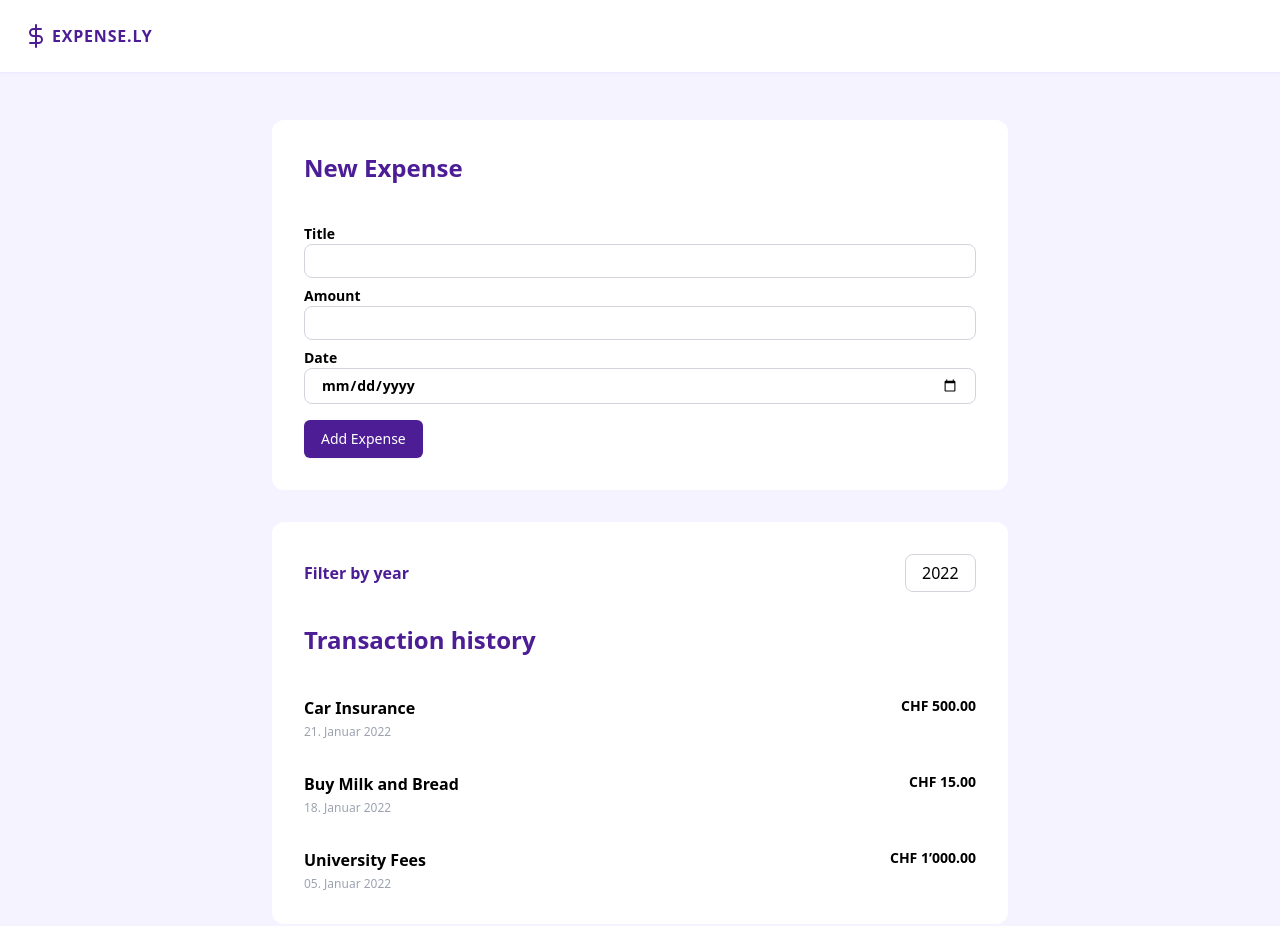
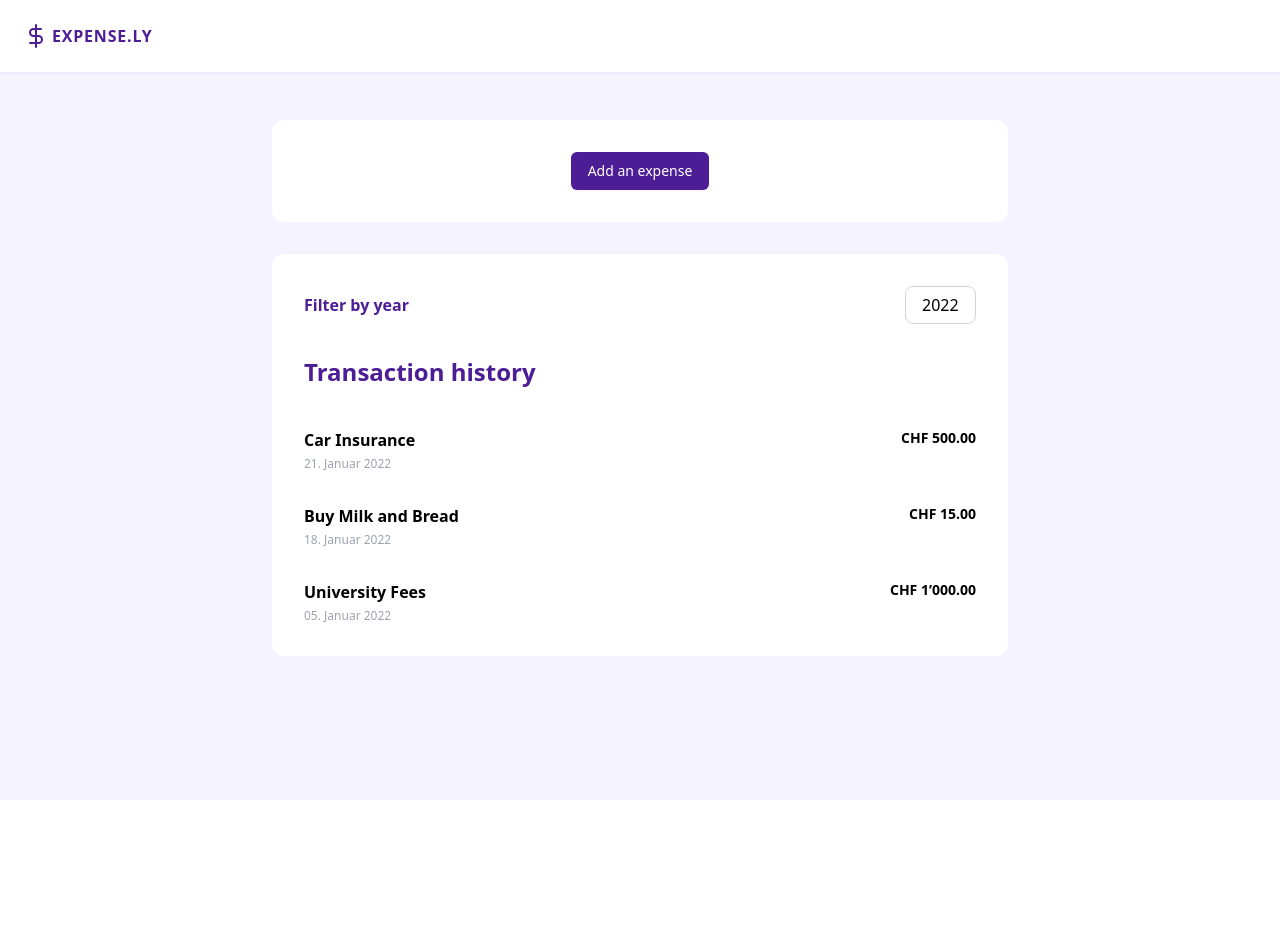
Before and after one commit to nataliajusticia/react-expense, a React (Create React App) app: page / in a window 1280 px wide. Shown: the top 926 px of the page. After the commit the page ends 800 px from the top, so only its background shows below. Built offline with nearby package versions, Linux system fonts and the light colour scheme; the HTML template or start-up script is replaced by a standard one.

Commit message:
✨ Modal functionality

```diff
--- a/src/App.js
+++ b/src/App.js
@@ -34,11 +34,22 @@ const DUMMY_EXPENSES = [
 
 const App = () => {
   const [expenses, setExpenses] = useState(DUMMY_EXPENSES);
+  const [openModal, setOpenedModal] = useState(false);
 
   const saveExpenseDataHandler = (newExpenseData) => {
     setExpenses((prevExpenses) => {
       return [newExpenseData, ...prevExpenses];
     });
+
+    setOpenedModal(false);
+  };
+
+  const modalOpenHandler = () => {
+    setOpenedModal(true);
+  };
+
+  const modalCloseHandler = () => {
+    setOpenedModal(false);
   };
 
   return (
@@ -47,7 +58,19 @@ const App = () => {
 
       <main className="flex-[1_0_auto] pb-8">
         <Layout>
-          <ExpenseForm onSaveExpenseData={saveExpenseDataHandler} />
+          {openModal === true ? (
+            <ExpenseForm
+              onSaveExpenseData={saveExpenseDataHandler}
+              onClickCloseModal={modalCloseHandler}
+            />
+          ) : (
+            <button
+              onClick={modalOpenHandler}
+              className="flex px-4 py-2 mx-auto text-sm font-medium text-white transition-colors delay-150 border border-transparent rounded-md shadow-sm bg-violet-900 hover:bg-violet-700 focus:outline-none focus:ring-2 focus:ring-offset-2 focus:ring-violet-500"
+            >
+              Add an expense
+            </button>
+          )}
         </Layout>
 
         <Layout>
--- a/src/components/Expenses/ExpenseForm.js
+++ b/src/components/Expenses/ExpenseForm.js
@@ -1,6 +1,6 @@
 import { useState } from 'react';
 
-const ExpenseForm = ({ onSaveExpenseData }) => {
+const ExpenseForm = ({ onSaveExpenseData, onClickCloseModal }) => {
   const [expenseTitle, setExpenseTitle] = useState('');
   const [expenseAmount, setExpenseAmount] = useState('');
   const [expenseDate, setExpenseDate] = useState('');
@@ -47,6 +47,7 @@ const ExpenseForm = ({ onSaveExpenseData }) => {
             value={expenseTitle}
             onChange={titleChangeHandler}
             className="block w-full border border-gray-300 rounded-lg py-1.5 px-4"
+            autoFocus
           />
         </label>
 
@@ -76,12 +77,20 @@ const ExpenseForm = ({ onSaveExpenseData }) => {
           />
         </label>
 
-        <button
-          type="submit"
-          className="block px-4 py-2 mt-4 text-sm font-medium text-white transition-colors delay-150 border border-transparent rounded-md shadow-sm bg-violet-900 hover:bg-violet-700 focus:outline-none focus:ring-2 focus:ring-offset-2 focus:ring-violet-500"
-        >
-          Add Expense
-        </button>
+        <div className="flex justify-end">
+          <button
+            onClick={onClickCloseModal}
+            className="inline-flex px-4 py-2 mt-4 mr-4 text-sm font-medium text-white transition-colors delay-150 border border-transparent rounded-md shadow-sm bg-violet-500 hover:bg-violet-700 focus:outline-none focus:ring-2 focus:ring-offset-2 focus:ring-violet-500"
+          >
+            Cancel
+          </button>
+          <button
+            type="submit"
+            className="inline-flex px-4 py-2 mt-4 text-sm font-medium text-white transition-colors delay-150 border border-transparent rounded-md shadow-sm bg-violet-900 hover:bg-violet-700 focus:outline-none focus:ring-2 focus:ring-offset-2 focus:ring-violet-500"
+          >
+            Add Expense
+          </button>
+        </div>
       </form>
     </>
   );
--- a/src/components/Header.js
+++ b/src/components/Header.js
@@ -1,9 +1,9 @@
 const Header = () => {
   return (
-    <header className="p-6 bg-white shadow-sm shadow-violet-200/50">
+    <header className="flex p-6 bg-white shadow-sm shadow-violet-200/50">
       <a
         href="/"
-        className="flex font-bold tracking-wider uppercase text-md text-violet-900"
+        className="inline-flex font-bold tracking-wider uppercase text-md text-violet-900"
       >
         <svg
           xmlns="http://www.w3.org/2000/svg"
```
